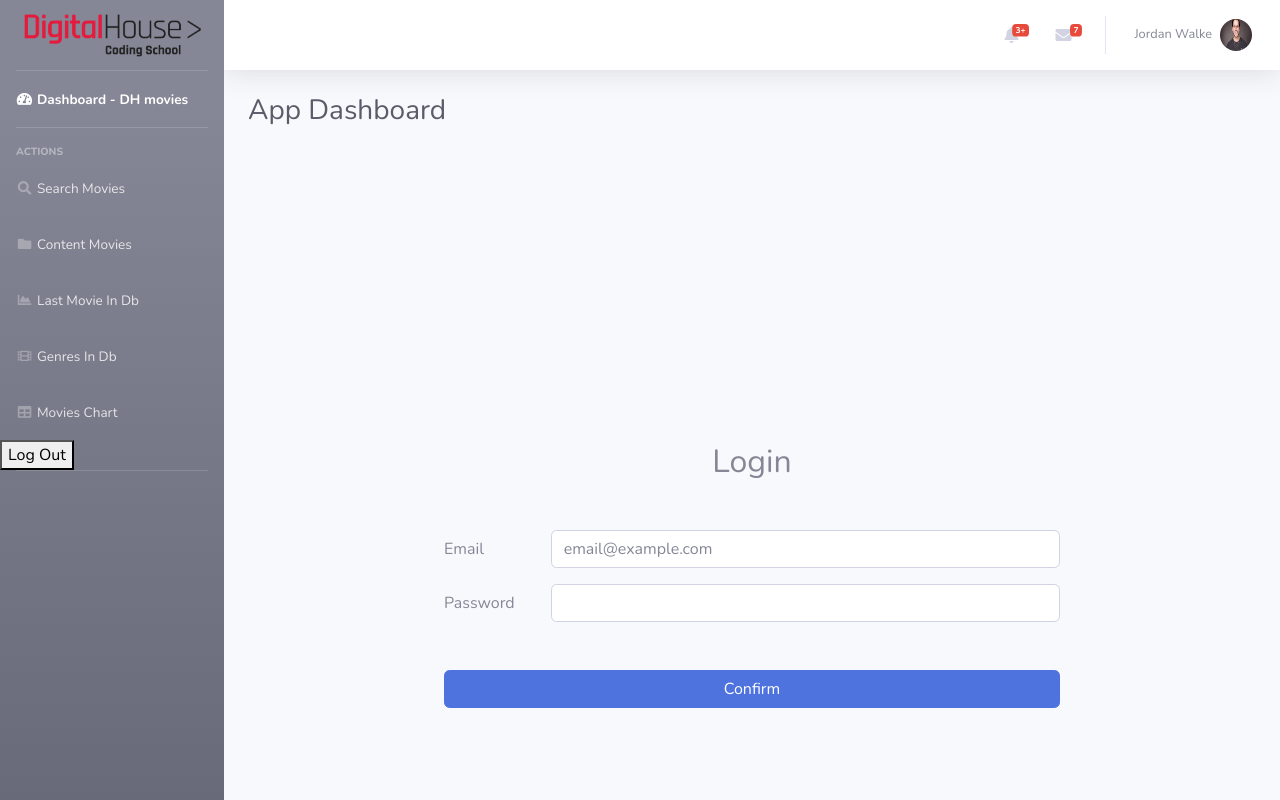
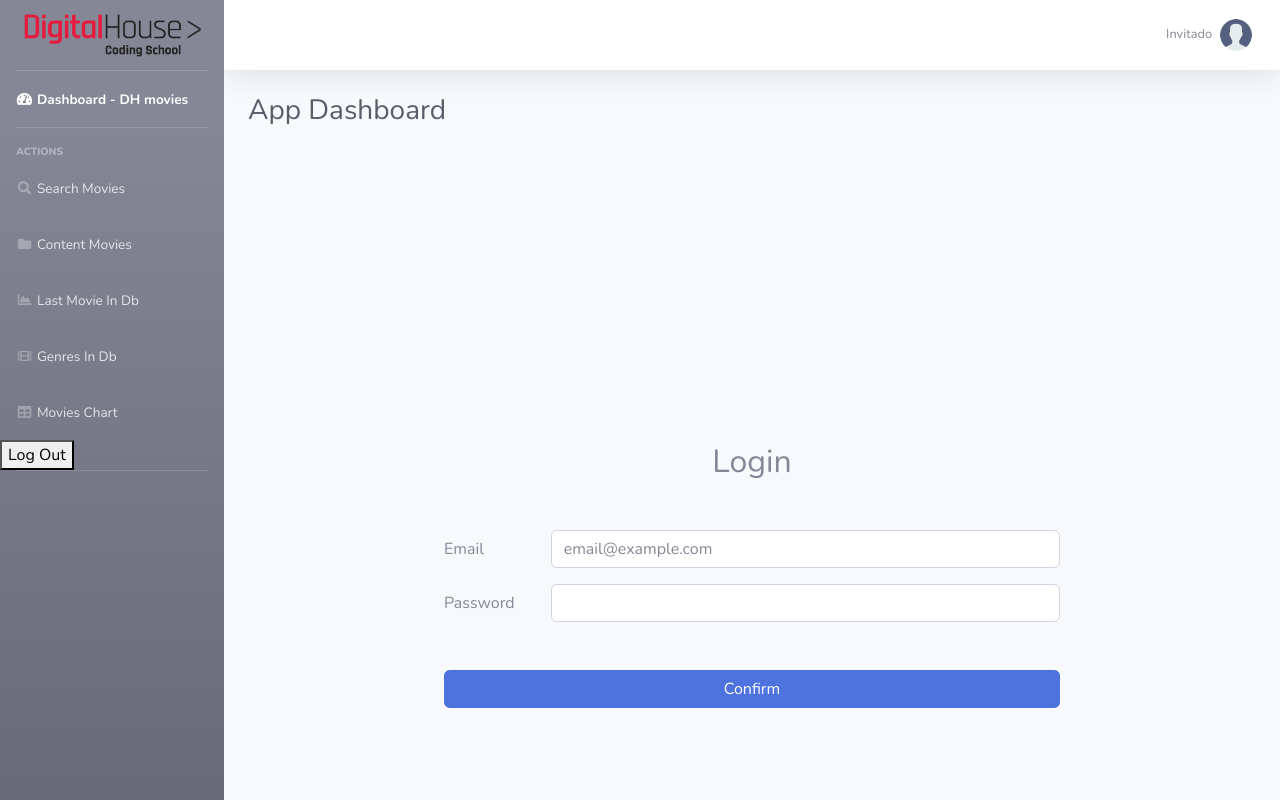
Before and after one commit to josuepontecorvo/Grupo_5_TheBlinders-Sprint8, a React (Create React App) app: page /login in a window 1280 px wide. Shown: the top 800 px of the page. Built offline with nearby package versions, Linux system fonts and the light colour scheme.

Commit message:
user info added to header

```diff
--- a/src/components/Header/Header.js
+++ b/src/components/Header/Header.js
@@ -1,6 +1,10 @@
-import foto from "../../assets/images/jordan-walke.png"
+import { useSelector } from "react-redux";
+import foto from "../../assets/images/default-user.png"
 
 function Header() {
+    const userState = useSelector((store) => store.user);
+    console.log(userState);
+
     return (
         <nav className="navbar navbar-expand navbar-light bg-white topbar mb-4 static-top shadow">
             {/*<!-- Sidebar Toggle (Topbar) -->*/}
@@ -13,42 +17,29 @@ function Header() {
 
             {/*<!-- Topbar Navbar -->*/}
             <ul className="navbar-nav ml-auto">
-                {/*<!-- Nav Item - Alerts -->*/}
-                <li className="nav-item dropdown no-arrow mx-1">
-                    <a className="nav-link dropdown-toggle" href="/" id="alertsDropdown">
-                        <i className="fas fa-bell fa-fw"></i>
-                        {/*<!-- Counter - Alerts -->*/}
-                        <span className="badge badge-danger badge-counter">3+</span>
-                    </a>
-                </li>
 
-                {/*<!-- Nav Item - Messages -->*/}
-                <li className="nav-item dropdown no-arrow mx-1">
-                    <a
-                        className="nav-link dropdown-toggle"
-                        href="/"
-                        id="messagesDropdown"
-                    >
-                        <i className="fas fa-envelope fa-fw"></i>
-                        {/*<!-- Counter - Messages -->*/}
-                        <span className="badge badge-danger badge-counter">7</span>
-                    </a>
-                </li>
-
-                <div className="topbar-divider d-none d-sm-block"></div>
 
                 {/*<!-- Nav Item - User Information -->*/}
                 <li className="nav-item dropdown no-arrow">
                     <a className="nav-link dropdown-toggle" href="/" id="userDropdown">
-                        <span className="mr-2 d-none d-lg-inline text-gray-600 small">
-                            Jordan Walke
+                        <span className="mr-2 d-lg-inline text-gray-600 small">
+                            {userState.email ? userState.email : "Invitado"}
                         </span>
+                        {userState.image ?
+                        <img
+                            className="img-profile rounded-circle"
+                            src={`http://localhost:3000/images/users/${userState.image}`}
+                            alt="User"
+                            width="60"
+                        /> :
                         <img
                             className="img-profile rounded-circle"
                             src={foto}
-                            alt="Jordan Walke - Creador de React"
+                            alt="User"
                             width="60"
                         />
+
+                        }
                     </a>
                 </li>
             </ul>
--- a/src/guards/log.guard.jsx
+++ b/src/guards/log.guard.jsx
@@ -3,7 +3,6 @@ import { Navigate, Outlet } from "react-router-dom";
 
 export const AuthGuard = () => {
     const userState = useSelector((store) => store.user);
-    console.log(userState)
     return userState.email ? <Outlet /> : <Navigate replace to="/login" />
 };
 
--- a/src/pages/Login/Login.jsx
+++ b/src/pages/Login/Login.jsx
@@ -15,7 +15,6 @@ function Login() {
         let username = inputEmail.current.value
         let password = inputPassword.current.value
         let credentials = {username, password}
-        console.log(credentials)
         fetch("http://localhost:3000/api/usuarios/ingresar", {method: 'POST', headers: {'Content-Type': 'application/json'},body: JSON.stringify(credentials)})
             .then(res => res.json())
             .then(data => {
@@ -27,10 +26,6 @@ function Login() {
                     navigate("/dashboard")
                 }
             })
-
-
-
-
     }
 
     return (
@@ -38,13 +33,13 @@ function Login() {
         <div className="col-8 mx-auto position-relative">
             <h2 className="text-center my-5">Login</h2>
             <div className="mb-3 row">
-                <label for="staticEmail" className="col-lg-2 col-form-label">Email</label>
+                <label htmlFor="staticEmail" className="col-lg-2 col-form-label">Email</label>
                 <div className="col-lg-10">
                     <input ref={inputEmail} type="text" className="form-control" id="inputEmail" placeholder="email@example.com" />
                 </div>
             </div>
             <div className="mb-3 row">
-                <label for="inputPassword" className="col-lg-2 col-form-label">Password</label>
+                <label htmlFor="inputPassword" className="col-lg-2 col-form-label">Password</label>
                 <div className="col-lg-10">
                     <input ref={inputPassword} type="password" className="form-control" id="inputPassword" />
                 </div>
```
Also changed, not shown: src/assets/images/default-user.png (added), src/assets/images/jordan-walke.png (deleted).
